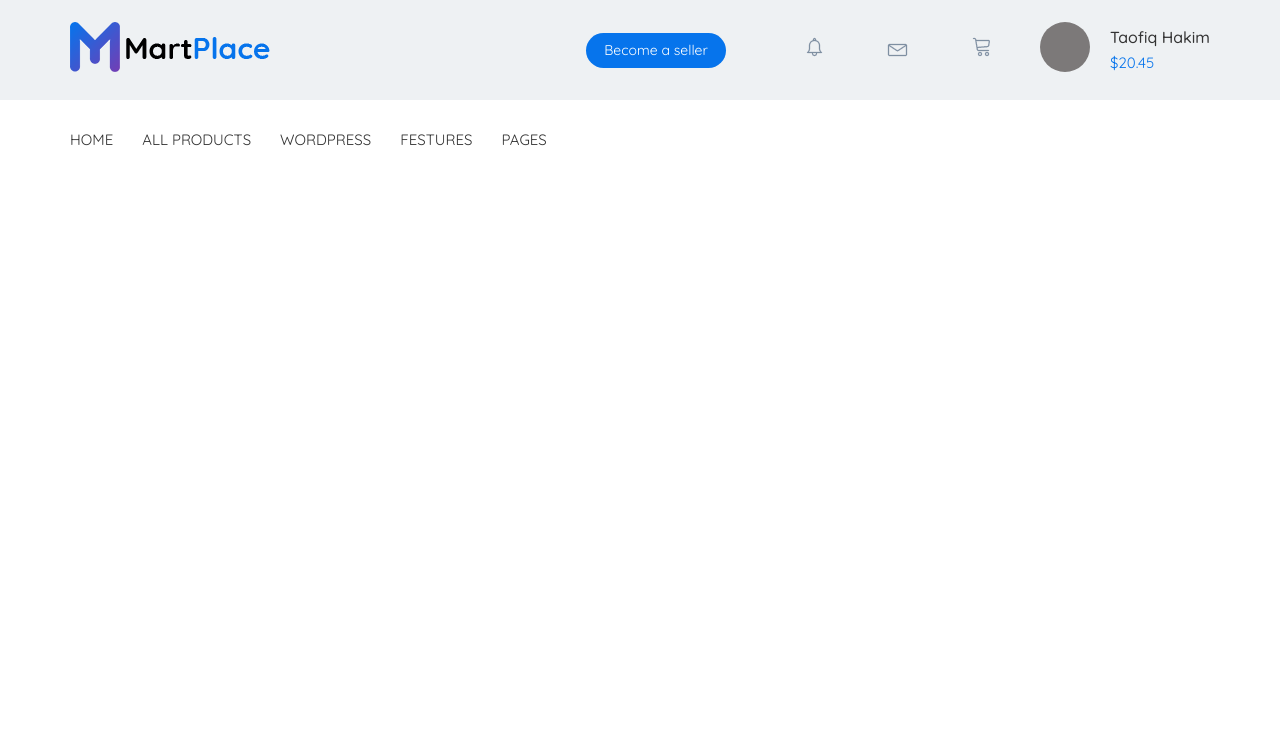
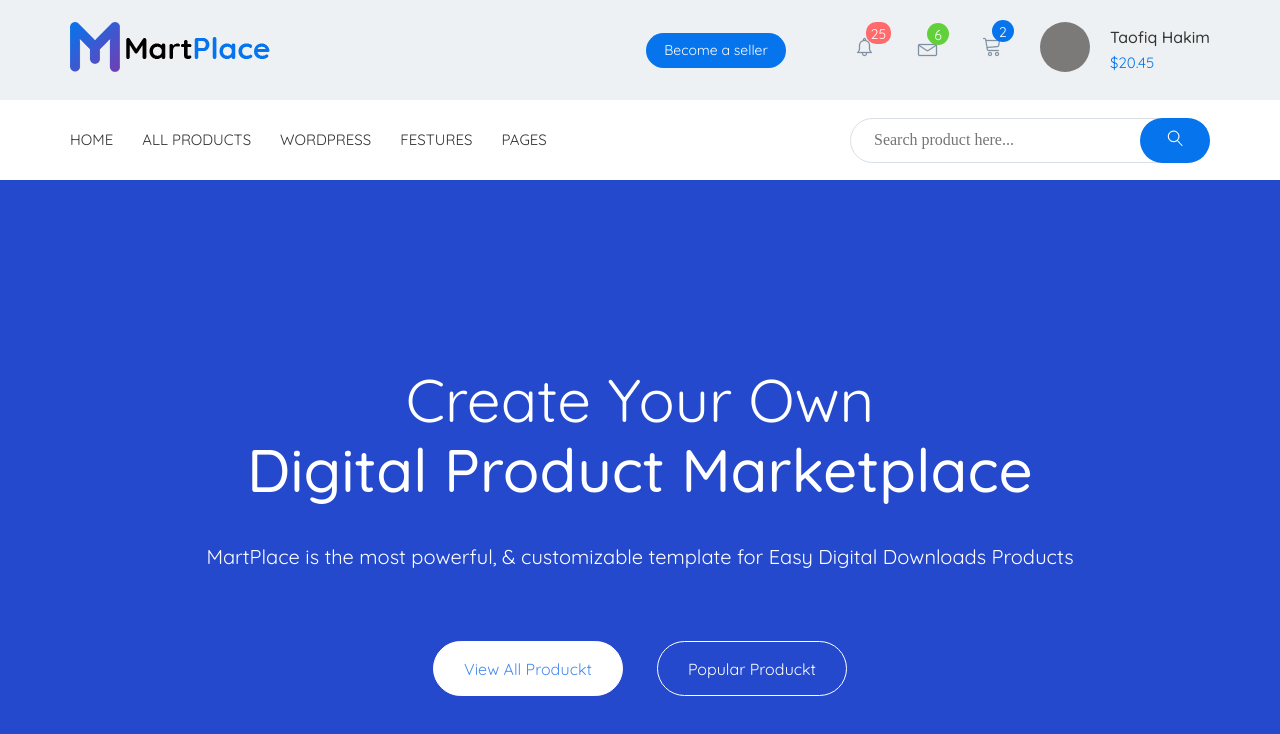
Before and after one commit to Alina-Zadorojnaya/MartPlace, a website: page app/index.html in a window 1280 px wide. Drawn offline with nearby package versions, Linux system fonts and the light colour scheme; files that its build step writes are made by us from their sources.

Commit message:
'section'

```diff
--- a/app/index.html
+++ b/app/index.html
@@ -29,12 +29,15 @@
                     <div class="header__box">
                         <a class="header__notification" href="#">
                             <img src="images/icons/alarm.png" alt="">
+                            <span>25</span>
                         </a>
                         <a class="header__messager" href="#">
                             <img src="images/icons/envelope.png" alt="">
+                            <span>6</span>
                         </a>
                         <a class="basket" href="#">
                             <img src="images/icons/cart.png" alt="">
+                            <span>2</span>
                         </a>
 
                     </div>
@@ -56,6 +59,7 @@
         </div>
         <div class="header__menu">
             <div class="container">
+                <div class="header__menu-inner">
                     <nav class="menu">
                         <ul class="menu__list">
                             <li><a href="#">HOME</a></li>
@@ -64,14 +68,47 @@
                             <li><a href="#">festures</a></li>
                             <li><a href="#">Pages</a></li>
                         </ul>
-                    <div class="header__menu-search">
-
+                    </nav>
+                    <div class="header__form-search">
+                        <form>
+                            <input type="text" placeholder="  Search product here..." required>
+                            <button class="saerch__btn" type="submit">
+                                <img src="images/icons/magnifier.png">
+                            </button>
+                        </form>
                     </div>
-                </nav>
+                </div>
             </div>
         </div>
 
     </header>
+    <section class="section-produckt">
+        <div class="container">
+            <div class="section__inner">
+                <div class="section__title">
+                    Create Your Own
+                </div>
+                <div class="section-text">
+                    Digital Product Marketplace
+                </div>
+                <span> MartPlace is the most powerful, & customizable template for Easy Digital Downloads
+                    Products</span>
+
+                <div class="section__btn">
+                    <div class="produckt-all">
+                        <a  href="#"> View All Produckt</a>
+                    </div>
+                    <div class="produckt-popular">
+                        <a  href="#"> Popular Produckt</a>
+                    </div>
+                </div>
+
+            </div>
+        </div>
+    </section>
+
+
+
 
     <script src="https://ajax.googleapis.com/ajax/libs/jquery/3.4.1/jquery.min.js"></script>
     <script src="js/libs.min.js"></script>
--- a/app/scss/style.scss
+++ b/app/scss/style.scss
@@ -4,8 +4,6 @@
 
 .header__top{
     background-color: #eef1f3;
-
-
 }
 .header__top-inner{
     display: flex;
@@ -31,14 +29,72 @@
 }
 .header__box{
     margin-left: 50px;
-}
-.header__box a{
-    padding: 30px;
+    a{
+        padding: 20px;
+    }
 }
 .header__user{
     display: flex;
     justify-content: space-between;
     align-items: center;
+}
+
+.header__notification{
+    position: relative;
+    span{
+        contain: '';
+        position: absolute;
+        width: 25px;
+        height: 22px;
+        background-color: #ff6a6c;
+        top: 5px;
+        left: 30px;
+        border-radius: 10px;
+        font-size:14px;
+        color: #fff;
+        font-family: 'Quicksand', sans-serif;
+        font-weight: 400;
+        display: inline-block;
+        text-align: center;
+    }
+}
+.header__messager{
+    position: relative;
+    span{
+        contain: '';
+        position: absolute;
+        width: 22px;
+        height: 22px;
+        border-radius: 20px;
+        background-color: #62d03b;
+        color: #fff;
+        text-align: center;
+        top: 3px;
+        left: 30px;
+        font-size:14px;
+        font-family: 'Quicksand', sans-serif;
+        font-weight: 400;
+        display: inline-block;
+    }
+}
+.basket{
+    position: relative;
+    span{
+        contain: '';
+        position: absolute;
+        width: 22px;
+        height: 22px;
+        border-radius: 20px;
+        background-color: #0674ec;
+        color: #fff;
+        text-align: center;
+        top: 3px;
+        left: 30px;
+        font-size:14px;
+        font-family: 'Quicksand', sans-serif;
+        font-weight: 400;
+        display: inline-block;
+    }
 }
 .user-avotar{
     margin-right: 20px;
@@ -66,6 +122,7 @@
     color: #0674ec;
 }
 
+
 .menu{
     align-items: center;
     display: flex;
@@ -85,3 +142,105 @@
         font-weight: 400;
     }
 }
+
+.header__menu-inner{
+   display: flex;
+   justify-content: space-between;
+   align-items: center;
+}
+.header__form-search{
+    form{
+        &:focus{
+            border: none;
+        }
+    }
+    input{
+        width: 360px;
+        height: 45px;
+        border-radius: 50px;
+        border: 1px solid #d9dfe5;
+        position: relative;
+        padding-left:  15px;
+        padding-right: 78px;
+        &:focus{
+        border: 1px solid #fff;
+        }
+    }
+    &::placeholder{
+        color: #b0b4b9;
+
+    }
+
+}
+
+.saerch__btn{
+    width:70px;
+    height: 45px;
+    background-color:#0674ec;
+    border-radius: 50px;
+    border: none;
+    position: absolute;
+    margin-left: -70px;
+}
+
+/* section*/
+.section-produckt{
+    height: 725px;
+    background-color: #2549cc;
+
+}
+.section__inner{
+    text-align: center;
+
+}
+.section__title, .section-text{
+    color: #ffffff;
+    font-size: 60px;
+    font-family: 'Quicksand', sans-serif;
+    line-height: 70px;
+
+}
+.section__title{
+    padding-top: 185px;
+    font-weight: 400;
+}
+.section-text{
+    font-weight: 500;
+    padding-bottom: 40px;
+
+}
+.section__inner{
+    span{
+        color: #ffffff;
+        font-size: 20px;
+        font-family: 'Quicksand', sans-serif;
+    }
+}
+.section__btn{
+    margin-top:  70px;
+}
+.produckt-all, .produckt-popular{
+    width: 190px;
+    height: 55px;
+    border: 1px solid #fff;
+    border-radius: 30px;
+    display: inline-block;
+    padding-top: 15px;
+    font-size: 16px;
+    font-family: 'Quicksand', sans-serif;
+    font-weight: 400;
+}
+.produckt-all{
+    margin-right: 15px;
+    background-color: #fff;
+    a{
+        color: #468bef;
+    }
+
+}
+.produckt-popular{
+    margin-left: 15px;
+    a{
+        color: #fff;
+    }
+}
```
Also changed, not shown: app/images/icons/magnifier.png (added). Lines whose indentation alone changed are shown as unchanged.
